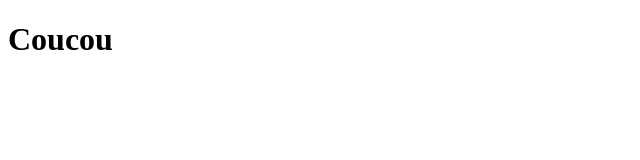
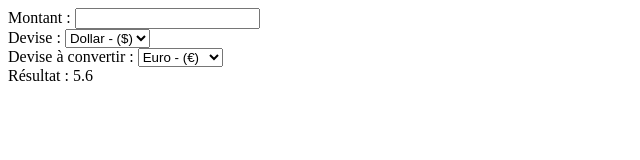
Before and after one commit to MaximeCastillo/udemy-ts, a website: page Projet1/index.html in a window 1280 px wide. Shown: the whole page, without its empty margins (0-640 px from the left). Drawn offline with Linux system fonts and the light colour scheme.

Commit message:
38. La partie HTML

```diff
--- a/Projet1/index.html
+++ b/Projet1/index.html
@@ -1,13 +1,39 @@
 <!DOCTYPE html>
 <html lang="en">
+
 <head>
   <meta charset="UTF-8">
   <meta http-equiv="X-UA-Compatible" content="IE=edge">
   <meta name="viewport" content="width=device-width, initial-scale=1.0">
   <title>Document</title>
 </head>
+
 <body>
-  <div id="app"></div>
+  <form>
+    <div>
+      <label>Montant :</label>
+      <input type="number" id="montant">
+    </div>
+
+    <div>
+      <label>Devise :</label>
+      <select id="devise-initiale">
+        <option value="Dollar">Dollar - ($)</option>
+        <option value="Euro">Euro - (€)</option>
+      </select>
+    </div>
+
+    <div>
+      <label>Devise à convertir :</label>
+      <select id="devise-finale">
+        <option value="Dollar">Dollar - ($)</option>
+        <option value="Euro" selected>Euro - (€)</option>
+      </select>
+    </div>
+  </form>
+
+  <div id="resultat">Résultat : 5.6</div>
+
   <script src="dist/main.js"></script>
 </body>
 </html>
```
